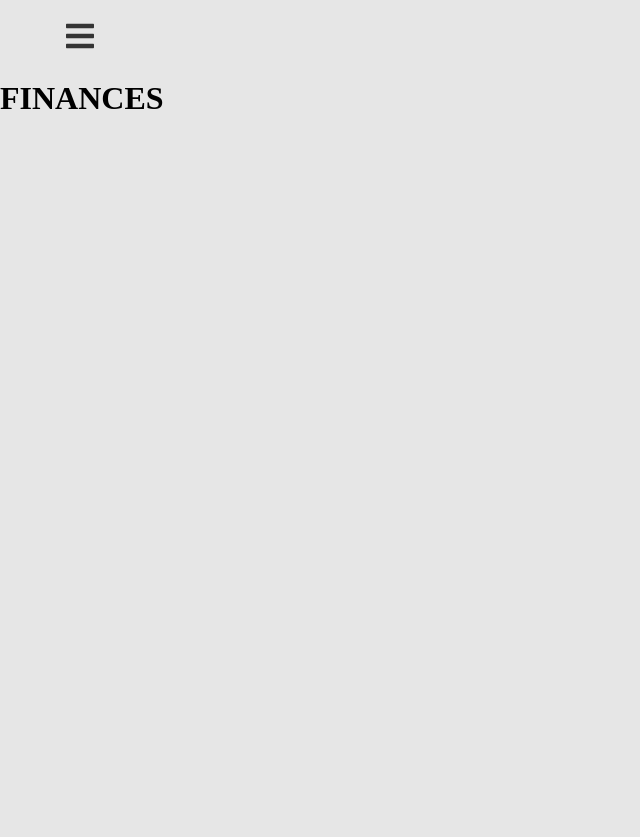
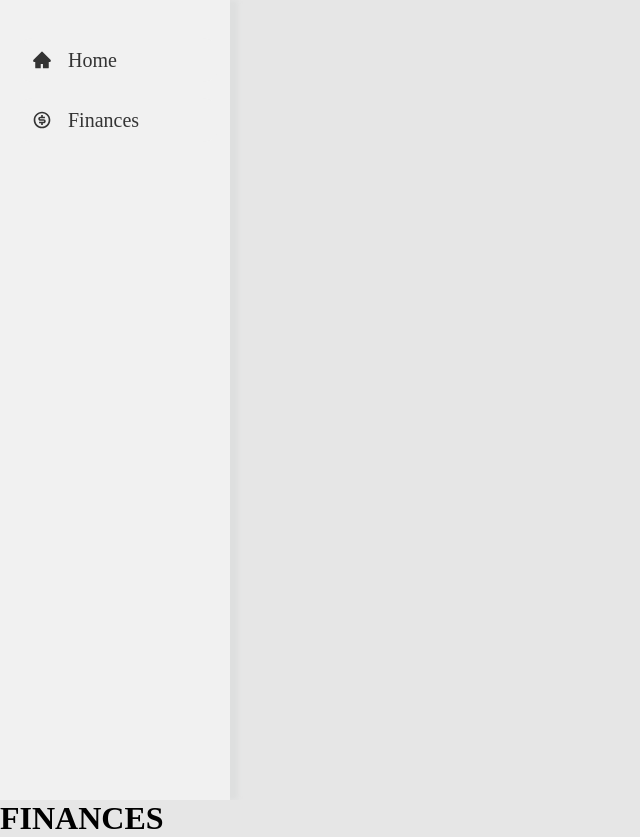
Before and after one commit to vicardo11/mojhome-frontend, a React (Create React App) app: page /finances in a window 1280 px wide. Shown: the whole page, without its empty margins (0-640 px from the left). Before the commit the page ends 800 px from the top, so only its background shows below. Built offline with nearby package versions, Linux system fonts and the light colour scheme.

Commit message:
Sticky Sidebar

```diff
--- a/src/components/sidebar/Sidebar.scss
+++ b/src/components/sidebar/Sidebar.scss
@@ -2,51 +2,30 @@
 
 $color-sidebar-bckg: rgb(241, 241, 241);
 
-.sidebar {
-  height: 80px;
-  display: flex;
-  justify-content: start;
-  align-items: center;
-}
-
-.menu-bars {
-  margin-left: 2rem;
-  font-size: 2rem;
-  background: none;
-  color: $color-black;
-}
-
 .nav-menu {
   background-color: $color-sidebar-bckg;
-  width: 250px;
+  width: 230px;
   height: 100vh;
-  display: flex;
-  justify-content: center;
-  position: fixed;
-  top: 0;
-  left: -100%;
-  transition: 850ms;
   box-shadow: 8px 0 5px $color-gray-shadow;
 }
 
-.nav-menu.active {
-  left: 0;
-  transition: 300ms;
+.nav-menu * {
+  background-color: $color-sidebar-bckg;
+}
+
+.nav-menu-items {
+  padding-top: 30px;
 }
 
 .nav-text {
-  display: flex;
-  justify-content: start;
-  align-items: center;
   padding: 8px 0 8px 16px;
   list-style-type: none;
   height: 60px;
-  background-color: $color-sidebar-bckg;
 }
 
 .nav-text a {
   text-decoration: none;
-  font-size: 18px;
+  font-size: 20px;
   width: 95%;
   height: 100%;
   display: flex;
@@ -54,29 +33,13 @@ $color-sidebar-bckg: rgb(241, 241, 241);
   padding: 0 16px;
   border-radius: 1rem;
   color: $color-black;
-  background-color: $color-sidebar-bckg;
 }
 
-.nav-text:hover a, .nav-text:hover span {
+.nav-text:hover * {
   transition: 450ms;
   background-color: $color-main-background;
 }
 
-.nav-menu-items {
-  background-color: $color-sidebar-bckg;
-  width: 100%;
-}
-
-.navbar-toggle {
-  background-color: $color-sidebar-bckg;
-  width: 100%;
-  height: 80px;
-  display: flex;
-  justify-content: start;
-  align-items: center;
-}
-
 span {
   margin-left: 16px;
-  background-color: $color-sidebar-bckg;
 }
--- a/src/components/sidebar/Sidebar.tsx
+++ b/src/components/sidebar/Sidebar.tsx
@@ -1,30 +1,12 @@
-import React, { useState } from "react";
+import React from "react";
 import "./Sidebar.scss";
 import { Link } from "react-router-dom";
-import * as FaIcons from "react-icons/fa";
-import * as AiIcons from "react-icons/ai";
 import { SidebarData } from "./SidebarData";
-import { IconContext } from "react-icons";
 
 const Sidebar = () => {
-  const [sidebar, setSidebar] = useState(false);
-
-  const showSidebar = () => setSidebar(!sidebar);
-
   return (
-    <IconContext.Provider value={{ className: "menu-bars" }}>
-      <div className="sidebar">
-        <Link to="#" className="menu-bars">
-          <FaIcons.FaBars onClick={showSidebar} />
-        </Link>
-      </div>
-      <nav className={sidebar ? "nav-menu active" : "nav-menu"}>
-        <ul onClick={showSidebar} className="nav-menu-items">
-          <li className="navbar-toggle">
-            <Link to="#" className="menu-bars">
-              <AiIcons.AiOutlineClose />
-            </Link>
-          </li>
+    <nav className="nav-menu">
+      <ul className="nav-menu-items">
         {SidebarData.map((item, index) => {
           const Icon = item.icon;
 
@@ -39,7 +21,6 @@ const Sidebar = () => {
         })}
       </ul>
     </nav>
-    </IconContext.Provider>
   );
 };
 
```
Lines whose indentation alone changed are shown as unchanged.
